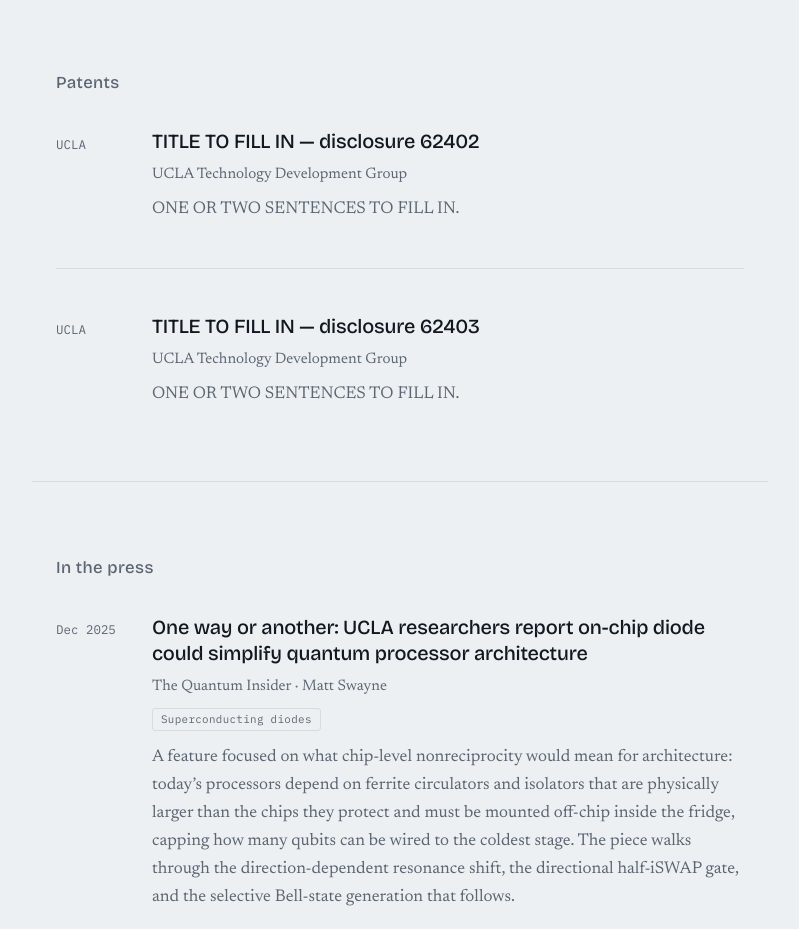
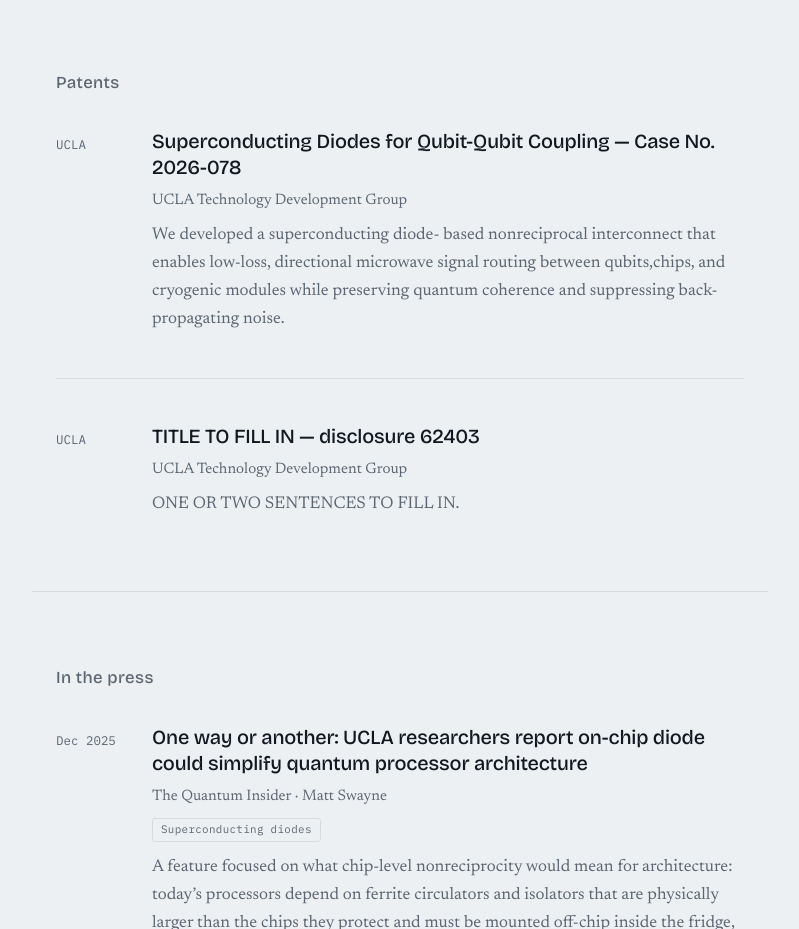
Before and after one commit to Nickeyd01/WebsiteND, a plain HTML site: page index.html in a window 1280 px wide. Shown: the part 4607-5536 px from the top of the page, without its empty margins (240-1039 px from the left). Drawn offline with nearby package versions, Linux system fonts and the light colour scheme.

Commit message:
Updated Patents

```diff
--- a/index.html
+++ b/index.html
@@ -254,9 +254,10 @@
     <div class="pub">
       <p class="pub__year">UCLA</p>
       <div class="pub__body">
-        <h3><a href="https://ucla.technologypublisher.com/technology/62402" target="_blank" rel="noopener noreferrer">TITLE TO FILL IN &mdash; disclosure 62402</a></h3>
+        <h3><a href="https://ucla.technologypublisher.com/technology/62402" target="_blank" rel="noopener noreferrer">Superconducting Diodes for Qubit-Qubit Coupling  &mdash; Case No. 2026-078</a></h3>
         <p class="pub__authors">UCLA Technology Development Group</p>
-        <p class="pub__note">ONE OR TWO SENTENCES TO FILL IN.</p>
+        <p class="pub__note">We developed a superconducting diode-
+based nonreciprocal interconnect that enables low-loss, directional microwave signal routing between qubits,chips, and cryogenic modules while preserving quantum coherence and suppressing back-propagating noise.</p>
       </div>
     </div>
     <div class="pub">
```
